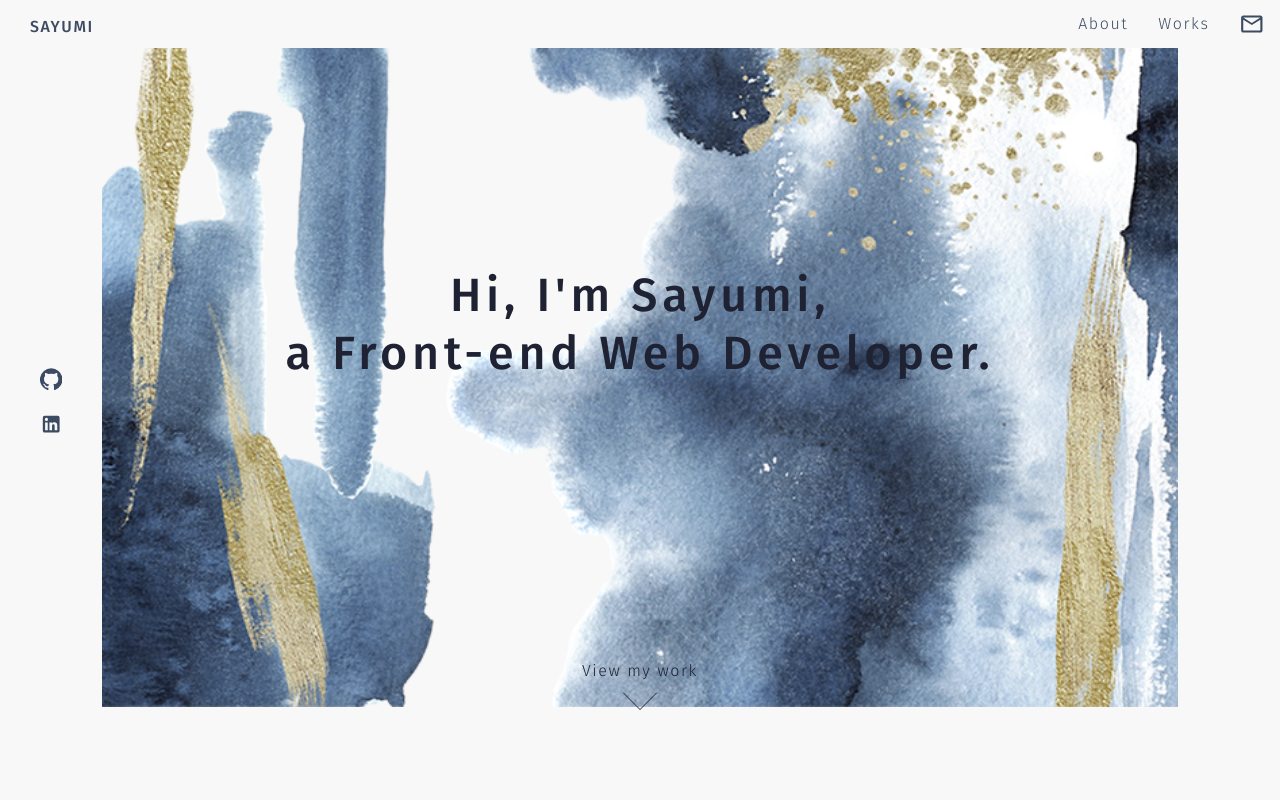
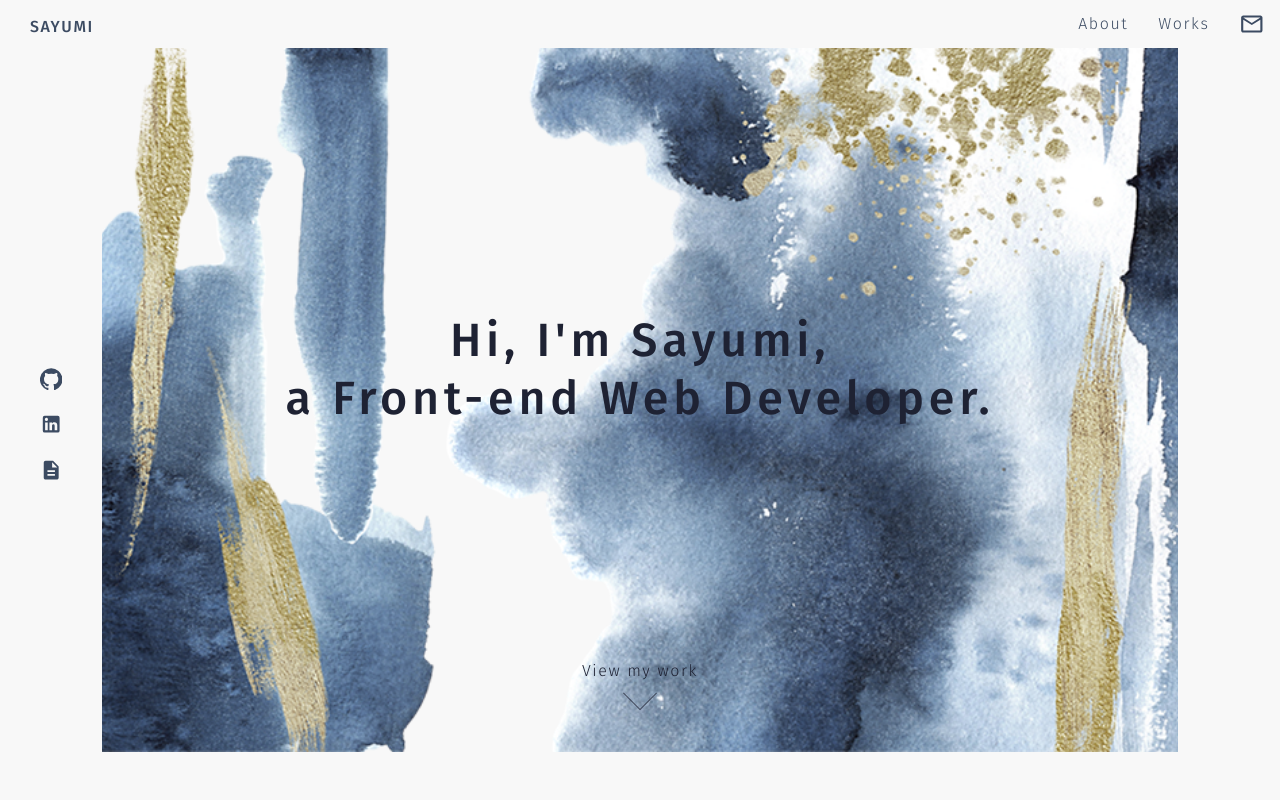
Before and after one commit to Sayumi-n/portfolio-react, a React (Create React App) app: page / in a window 1280 px wide. Shown: the top 800 px of the page. Built offline with nearby package versions, Linux system fonts and the light colour scheme.

Commit message:
icon added

```diff
--- a/src/components/layout/Navbar.jsx
+++ b/src/components/layout/Navbar.jsx
@@ -123,11 +123,11 @@ const Navbar = () => {
               <LinkedInIcon />
             </StyledLink>
           </StyledIconList>
-          {/* <StyledIconList>
+          <StyledIconList>
             <StyledLink href="./Sayumi_N_Resume.pdf">
               <DescriptionIcon />
             </StyledLink>
-          </StyledIconList> */}
+          </StyledIconList>
         </ul>
       </SubNav>
     </>
```
